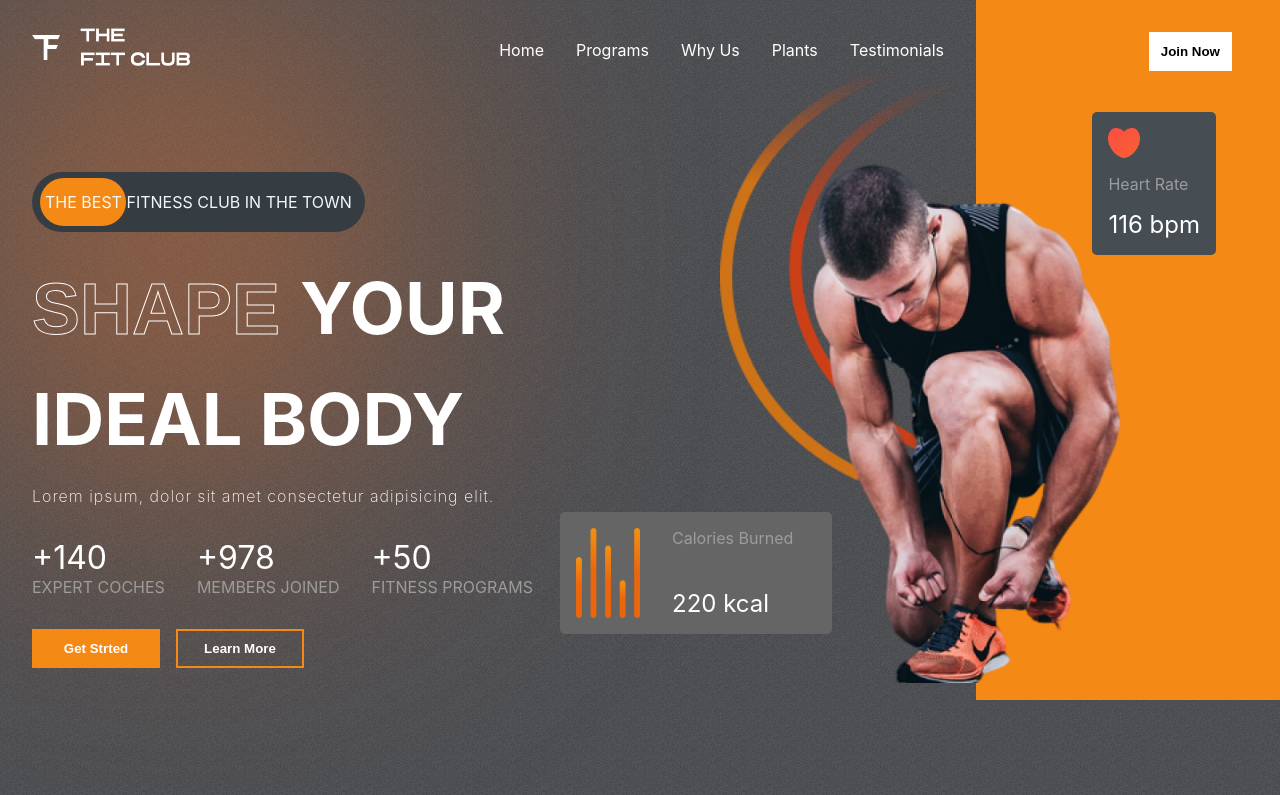
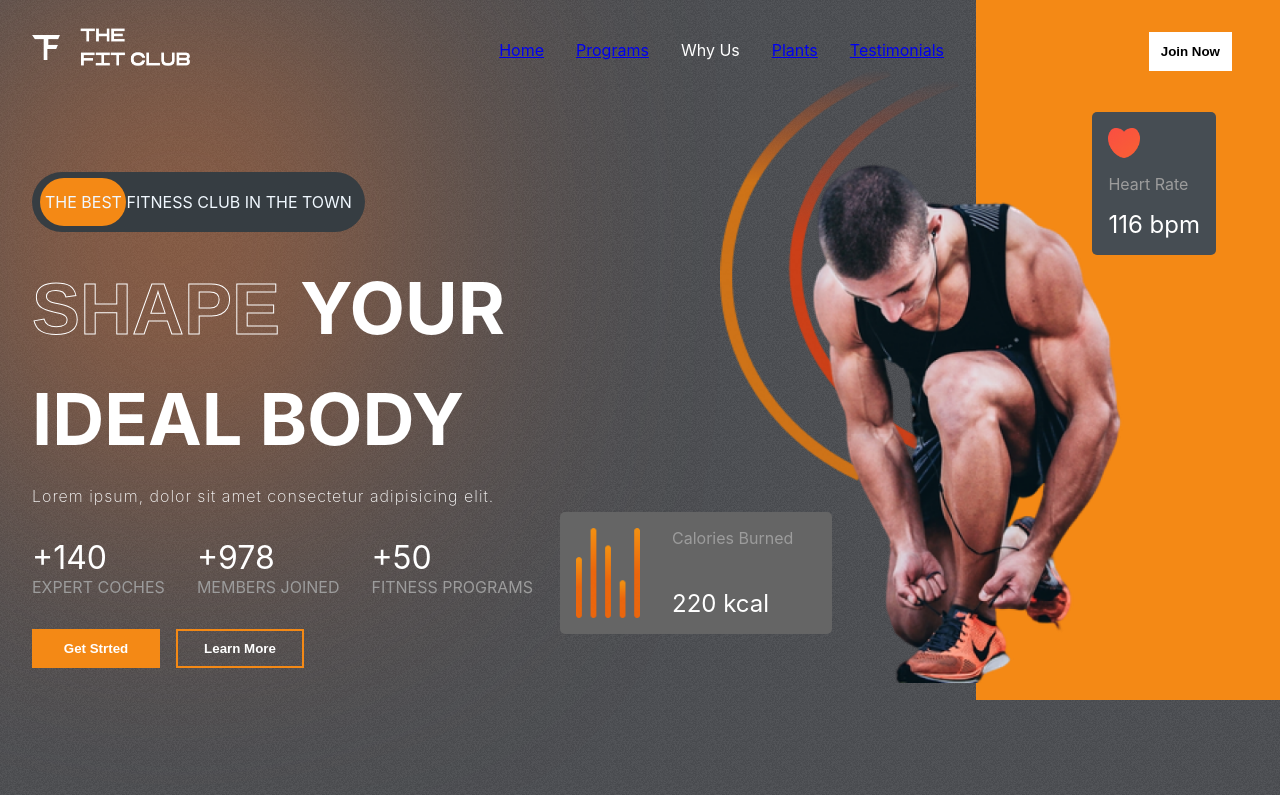
Before and after one commit to VaishnaviMane2929/Fit-Club, a React (Create React App) app: page / in a window 1280 px wide. Shown: the top 795 px of the page. Built offline with nearby package versions, Linux system fonts and the light colour scheme.

Commit message:
add anchor tag for routing

```diff
--- a/src/components/Footer/Footer.jsx
+++ b/src/components/Footer/Footer.jsx
@@ -12,7 +12,7 @@ const Footer = () => {
      <div className=' Footer'>
       <div className="social-links">
 
-        <img src={Github} alt="" />
+        <img src={Github} alt=""  />
         <img src={Instagram} alt="" />
         <img src={Linkdin} alt="" />
     </div>
--- a/src/components/Header/Header.jsx
+++ b/src/components/Header/Header.jsx
@@ -1,33 +1,47 @@
 import React, { useState } from "react";
 import "./Header.css";
-import Bars from '../../assets/bars.png'
+import Bars from "../../assets/bars.png";
 import Logo from "../../assets/logo.png";
 // import { Link } from 'react-scroll';
 
 // import {Link } from "react-scroll";
 
 const Header = () => {
-  const mobile = window.innerWidth<=768 ? true: false;
-  const [menuOpened,setMenuOpened ] = useState(false)
+  const mobile = window.innerWidth <= 768 ? true : false;
+  const [menuOpened, setMenuOpened] = useState(false);
   return (
-    <div className="Header">
+    <div className="Header ">
       <img src={Logo} alt="" className="logo" />
-      {menuOpened=== false && mobile===true? (
-        <div style={{backgroundColor: "var(--appColor)", padding:"0.5rem", borderRadius:"5px"}}
+      {menuOpened === false && mobile === true ? (
+        <div
+          style={{
+            backgroundColor: "var(--appColor)",
+            padding: "0.5rem",
+            borderRadius: "5px",
+          }}
           onClick={() => setMenuOpened(true)}
         >
-
-          <img src={Bars} alt="" style={{width:'1.5rem', height:'1.5rem'}}/>
+          <img
+            src={Bars}
+            alt=""
+            style={{ width: "1.5rem", height: "1.5rem" }}
+          />
         </div>
-
-      ):
-      (
+      ) : (
         <ul className="header-menu">
+          <a href="#home">
             <li onClick={() => setMenuOpened(false)}>Home</li>
+          </a>
+          <a href="#programs">
             <li onClick={() => setMenuOpened(false)}>Programs</li>
+          </a>
           <li onClick={() => setMenuOpened(false)}>Why Us</li>
+          <a href="#plan">
             <li onClick={() => setMenuOpened(false)}>Plants</li>
+          </a>
+          <a href="#testimonials">
             <li onClick={() => setMenuOpened(false)}>Testimonials</li>
+          </a>
           {/* <li onClick={()=> setMenuOpened(false)}>
           <Link>Home</Link></li>
         <li onClick={()=> setMenuOpened(false)}>Programs</li>
@@ -35,11 +49,7 @@ const Header = () => {
         <li onClick={()=> setMenuOpened(false)}>Plants</li>
         <li onClick={()=> setMenuOpened(false)}><Link to='Testimonials' span={true} smooth={true}>Testimonials</Link></li> */}
         </ul>
-
-      )
-      }
-
-
+      )}
     </div>
   );
 };
--- a/src/components/Hero/Hero.jsx
+++ b/src/components/Hero/Hero.jsx
@@ -12,7 +12,7 @@ const Hero = () => {
   const transition = {type: 'spring', duration: 3}
   const mobile = window.innerWidth<=768 ? true: false;
   return (
-    <div className="Hero">
+    <div className="Hero" id="#home">
       <div className="blur hero-blur"></div>
       <div className="left-h">
         <Header />
--- a/src/components/Plan/Plan.jsx
+++ b/src/components/Plan/Plan.jsx
@@ -5,7 +5,7 @@ import '../Plan/Plan.css'
 
 const Plan = () => {
   return (
-    <div className='plan-container'>
+    <div className='plan-container' id='plan'>
         <div className='blur plans-blur-1'> </div>
         <div className='blur plans-blur-2'> </div>
 
--- a/src/components/Testimonials/Testimonials.jsx
+++ b/src/components/Testimonials/Testimonials.jsx
@@ -9,7 +9,7 @@ const Testimonials = () => {
   const [selected, setSelected] = useState(0);
   const tLength =testimonialsData.length;
   return (
-    <div className='Testimonials'>
+    <div className='Testimonials' id='#testimonials'>
 
             <div className='left-t'>
                 <span>Testimonials</span>
--- a/src/index.css
+++ b/src/index.css
@@ -5,9 +5,14 @@ body {
     sans-serif;
   -webkit-font-smoothing: antialiased;
   -moz-osx-font-smoothing: grayscale;
+  scroll-behavior: smooth;
 }
 
 code {
   font-family: source-code-pro, Menlo, Monaco, Consolas, 'Courier New',
     monospace;
 }
+
+html {
+  scroll-behavior: smooth;
+}
```
Lines whose indentation alone changed are shown as unchanged.
